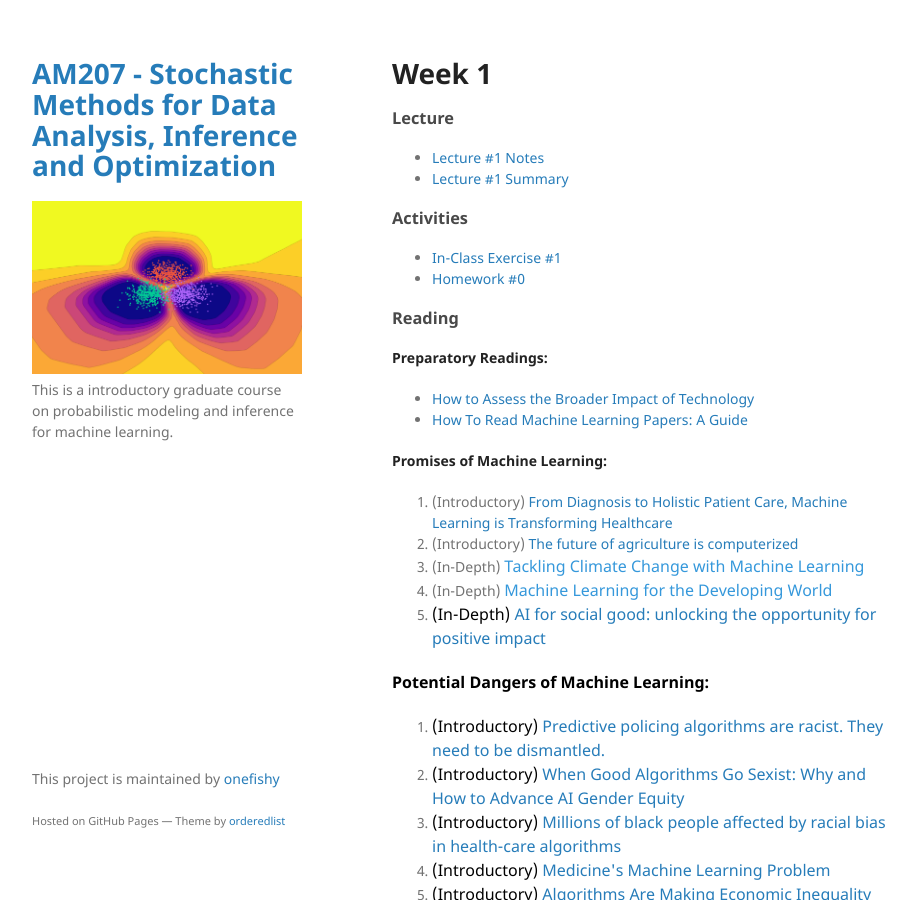
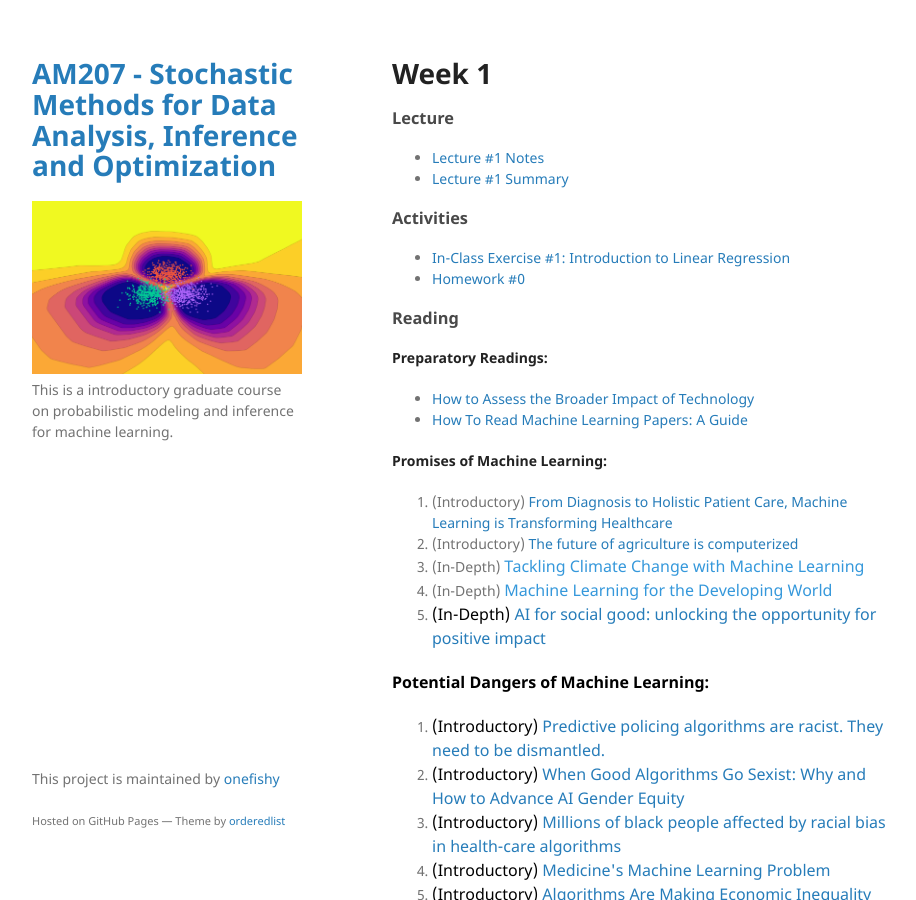
Before and after one commit to onefishy/am207, a Jekyll site: the page built from week1.md, in a window 1280 px wide and 900 px high. Shown: the whole window, without its empty margins (178-1094 px from the left). Built offline with Jekyll 4.4.1, drawn with Linux system fonts in a browser that asks for light colours; our own code applies the rules of GitHub Pages for plain Markdown files.

Commit message:
Update week1.md

```diff
--- a/week1.md
+++ b/week1.md
@@ -1,12 +1,12 @@
 # Week 1
 
 ### Lecture
-- [Lecture #1 Notes](./Lectures/Lecture1.html)
-- [Lecture #1 Summary](./Summary/Summary1.html)
+- [Lecture #1 Notes](./Lectures/lecture_1_notes.ipynb)
+- [Lecture #1 Summary](./Summary/lecture_1_summary_slides.ipynb)
 
 ### Activities
-- [In-Class Exercise #1](./Lab/Lab1.html)
-- [Homework #0](./HW/HW0.html)
+- [In-Class Exercise #1: Introduction to Linear Regression](https://deepnote.com/project/AM207Fall202101linearregression-aYM1a9NMQROUArhBIHjlNw/%2FIn-Class%20Exercises%2F01_linear_regression.ipynb)
+- [Homework #0](./HW/AM207_HW0.ipynb)
 
 ### Reading
 **Preparatory Readings:**
```
